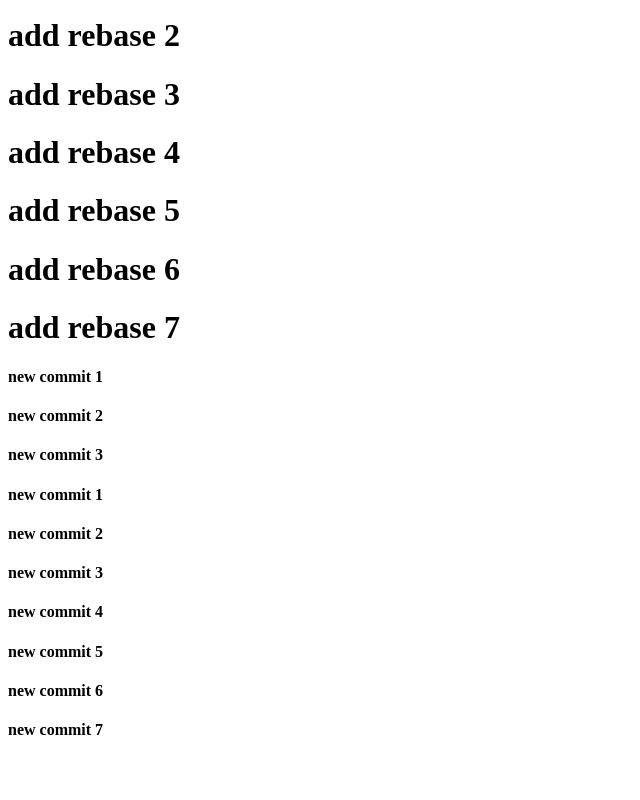
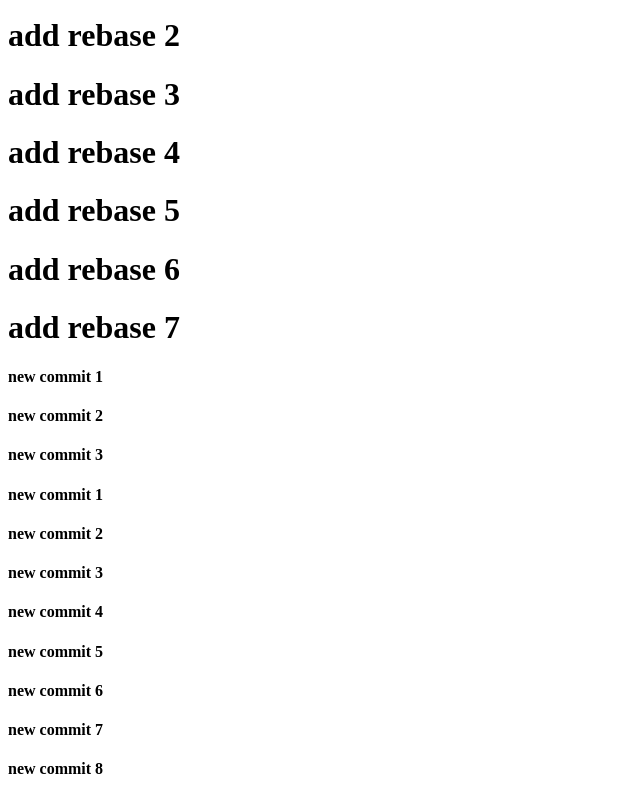
Before and after one commit to tuanvuf4/js-testing, a website: page index.html in a window 1280 px wide. Shown: the part 1725-2525 px from the top of the page, without its empty margins (0-640 px from the left). Before the commit the page ends 2485 px from the top, so only its background shows below. Drawn offline with Linux system fonts and the light colour scheme.

Commit message:
new commit 8

```diff
--- a/index.html
+++ b/index.html
@@ -72,6 +72,7 @@
     <h4>new commit 5</h4>
     <h4>new commit 6</h4>
     <h4>new commit 7</h4>
+    <h4>new commit 8</h4>
 
     <!-- <script src="./scripts/curry.js"></script> -->
     <!-- <script src="./scripts/decorator.js"></script> -->
```
